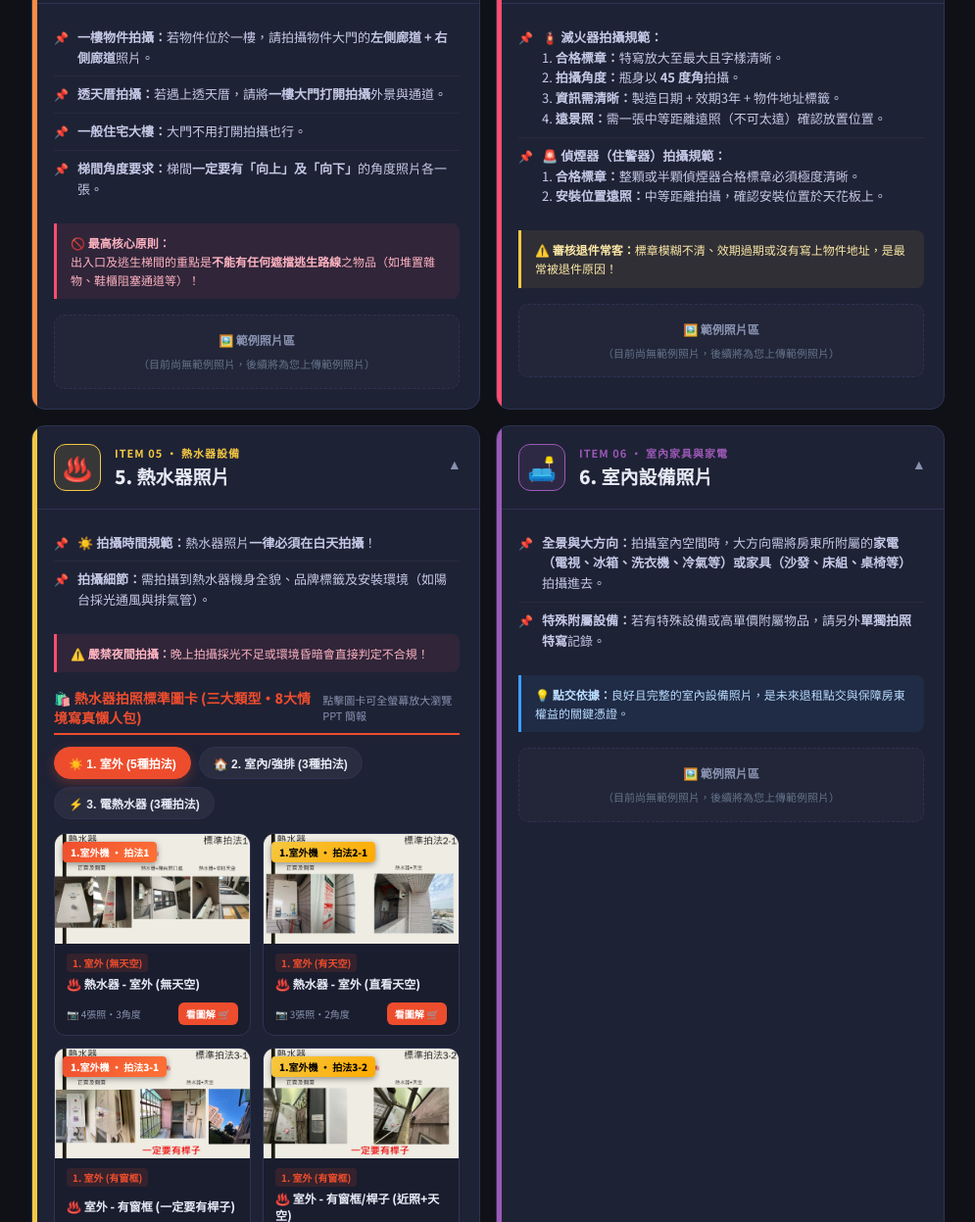
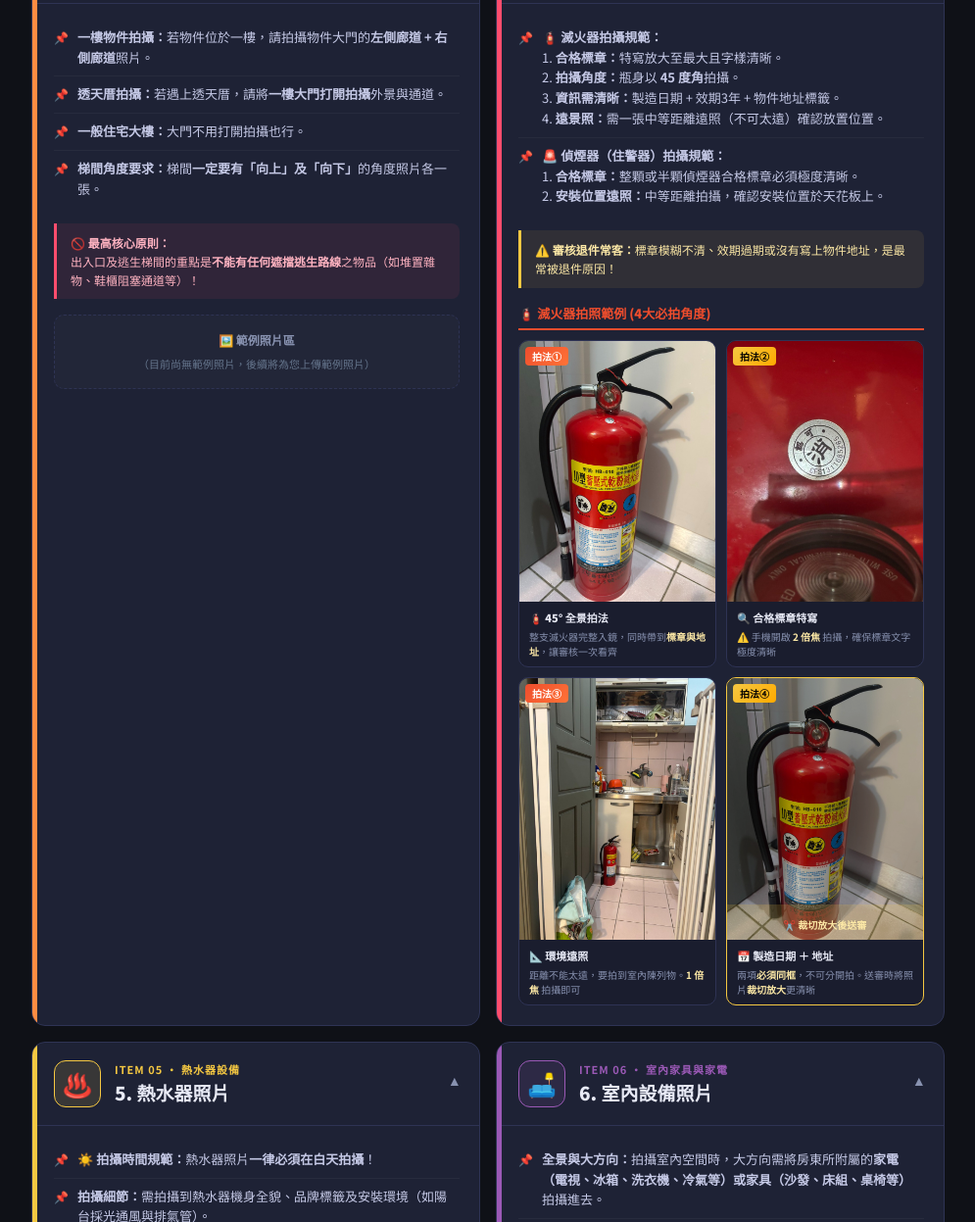
Before and after one commit to g0980149482-glitch/-, a plain HTML site: page photo.html in a window 1280 px wide. Shown: the part 845-2092 px from the top of the page at 98% size, without its empty margins (142-1137 px from the left). Drawn offline with Linux system fonts and the light colour scheme.

Commit message:
feat: add fire extinguisher 4-angle example photos to card4

```diff
--- a/photo.html
+++ b/photo.html
@@ -526,9 +526,65 @@
                     <div class="alert-box gold">
                         ⚠️ <strong>審核退件常客：</strong>標章模糊不清、效期過期或沒有寫上物件地址，是最常被退件原因！
                     </div>
-                    <div class="sample-photo-area">
-                        <div class="sample-photo-title">🖼️ 範例照片區</div>
-                        <div class="sample-photo-placeholder">（目前尚無範例照片，後續將為您上傳範例照片）</div>
+                    <!-- 🧯 滅火器範例照片區 -->
+                    <div style="margin-top:16px;">
+                        <div class="shopee-section-title" style="font-size:13px; margin-bottom:10px;">
+                            <span>🧯 滅火器拍照範例 (4大必拍角度)</span>
+                        </div>
+                        <div style="display:grid; grid-template-columns: repeat(auto-fit, minmax(160px,1fr)); gap:10px;">
+
+                            <!-- 範例1：45度角全景 -->
+                            <div style="background:#1a1d2e; border:1px solid var(--border); border-radius:10px; overflow:hidden;">
+                                <div style="position:relative;">
+                                    <div style="position:absolute;top:6px;left:6px;z-index:2;background:linear-gradient(135deg,#ee4d2d,#ff7337);color:#fff;font-size:10px;font-weight:900;padding:2px 7px;border-radius:4px;">拍法①</div>
+                                    <img src="img/fire_ext_45deg.jpg" alt="滅火器45度角範例" style="width:100%;aspect-ratio:3/4;object-fit:cover;display:block;">
+                                </div>
+                                <div style="padding:8px 10px;">
+                                    <div style="font-size:11px;font-weight:900;color:var(--text);margin-bottom:4px;">🧯 45° 全景拍法</div>
+                                    <div style="font-size:10px;color:var(--muted);line-height:1.5;">整支滅火器完整入鏡，同時帶到<strong style="color:#fce8a6;">標章與地址</strong>，讓審核一次看齊</div>
+                                </div>
+                            </div>
+
+                            <!-- 範例2：合格標章特寫 -->
+                            <div style="background:#1a1d2e; border:1px solid var(--border); border-radius:10px; overflow:hidden;">
+                                <div style="position:relative;">
+                                    <div style="position:absolute;top:6px;left:6px;z-index:2;background:linear-gradient(135deg,#f5c842,#ffaa00);color:#000;font-size:10px;font-weight:900;padding:2px 7px;border-radius:4px;">拍法②</div>
+                                    <img src="img/fire_ext_badge.jpg" alt="滅火器合格標章特寫" style="width:100%;aspect-ratio:3/4;object-fit:cover;display:block;">
+                                </div>
+                                <div style="padding:8px 10px;">
+                                    <div style="font-size:11px;font-weight:900;color:var(--text);margin-bottom:4px;">🔍 合格標章特寫</div>
+                                    <div style="font-size:10px;color:var(--muted);line-height:1.5;">⚠️ 手機開啟 <strong style="color:#fce8a6;">2 倍焦</strong> 拍攝，確保標章文字極度清晰</div>
+                                </div>
+                            </div>
+
+                            <!-- 範例3：遠照 -->
+                            <div style="background:#1a1d2e; border:1px solid var(--border); border-radius:10px; overflow:hidden;">
+                                <div style="position:relative;">
+                                    <div style="position:absolute;top:6px;left:6px;z-index:2;background:linear-gradient(135deg,#ee4d2d,#ff7337);color:#fff;font-size:10px;font-weight:900;padding:2px 7px;border-radius:4px;">拍法③</div>
+                                    <img src="img/fire_ext_far.jpg" alt="滅火器遠照範例" style="width:100%;aspect-ratio:3/4;object-fit:cover;display:block;">
+                                </div>
+                                <div style="padding:8px 10px;">
+                                    <div style="font-size:11px;font-weight:900;color:var(--text);margin-bottom:4px;">📐 環境遠照</div>
+                                    <div style="font-size:10px;color:var(--muted);line-height:1.5;">距離不能太遠，要拍到室內陳列物。<strong style="color:#fce8a6;">1 倍焦</strong> 拍攝即可</div>
+                                </div>
+                            </div>
+
+                            <!-- 範例4：製造日期+地址 (文字提示卡) -->
+                            <div style="background:#1a1d2e; border:1px solid #f5c842; border-radius:10px; overflow:hidden;">
+                                <div style="position:relative;">
+                                    <div style="position:absolute;top:6px;left:6px;z-index:2;background:linear-gradient(135deg,#f5c842,#ffaa00);color:#000;font-size:10px;font-weight:900;padding:2px 7px;border-radius:4px;">拍法④</div>
+                                    <img src="img/fire_ext_45deg.jpg" alt="製造日期+地址範例" style="width:100%;aspect-ratio:3/4;object-fit:cover;display:block;filter:brightness(0.75);">
+                                    <div style="position:absolute;bottom:0;left:0;right:0;background:rgba(245,200,66,0.18);padding:6px 8px;text-align:center;">
+                                        <span style="font-size:10px;font-weight:900;color:#fce8a6;">✂️ 裁切放大後送審</span>
+                                    </div>
+                                </div>
+                                <div style="padding:8px 10px;">
+                                    <div style="font-size:11px;font-weight:900;color:var(--text);margin-bottom:4px;">📅 製造日期 ＋ 地址</div>
+                                    <div style="font-size:10px;color:var(--muted);line-height:1.5;">兩項<strong style="color:#fce8a6;">必須同框</strong>，不可分開拍。送審時將照片<strong style="color:#fce8a6;">裁切放大</strong>更清晰</div>
+                                </div>
+                            </div>
+
+                        </div>
                     </div>
                 </div>
             </div>
```
Also changed, not shown: img/fire_ext_45deg.jpg (added), img/fire_ext_badge.jpg (added), img/fire_ext_far.jpg (added).
